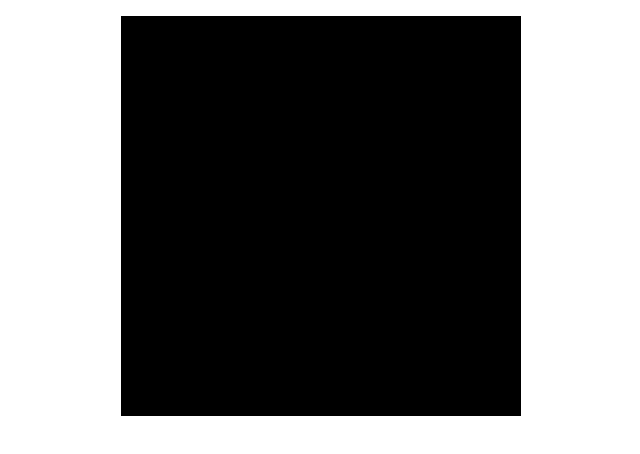
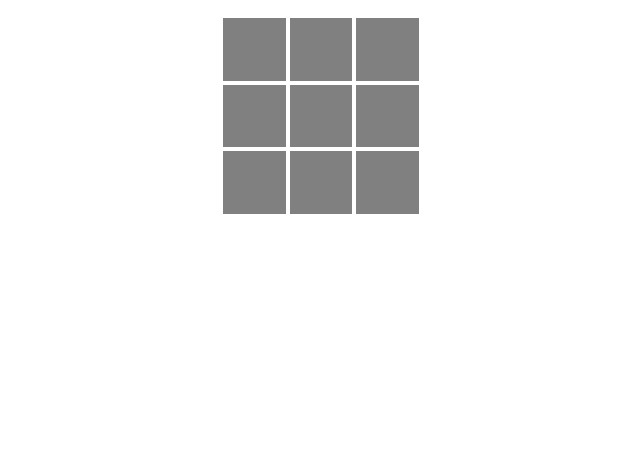
Before and after one commit to CarnunMP/react-toybox, a React (Create React App) app: page / in a window 1280 px wide. Shown: the top 454 px of the page, without its empty margins (319-959 px from the left). Built offline with nearby package versions, Linux system fonts and the light colour scheme.

Commit message:
HilbertCurve.js -> .jsx; styles moved into HilbertCurve.jsx; toybox inner folder structure flattened; added TicTacToe.jsx and made a start on grid.

```diff
--- a/package.json
+++ b/package.json
@@ -6,6 +6,7 @@
     "@testing-library/jest-dom": "^4.2.4",
     "@testing-library/react": "^9.5.0",
     "@testing-library/user-event": "^7.2.1",
+    "konva": "^4.2.2",
     "react": "^16.13.1",
     "react-dom": "^16.13.1",
     "react-scripts": "3.4.1",
--- a/src/App.js
+++ b/src/App.js
@@ -1,11 +1,13 @@
 import React from 'react';
 
-import HilbertCurve from './toybox/hilbert-curves/HilbertCurve';
+import HilbertCurve from './toybox/HilbertCurve';
+import TicTacToe from './toybox/TicTacToe';
 
 export default function App() {
   return (
     <div className="App">
-      <HilbertCurve iterations={1} />
+      {/* <HilbertCurve iterations={2} /> */}
+      <TicTacToe />
     </div>
   );
 }
--- /dev/null
+++ b/src/toybox/HilbertCurve.jsx
@@ -0,0 +1,111 @@
+import React, { useState, useEffect } from 'react';
+import Konva from 'konva';
+
+import styled from 'styled-components';
+
+const StyledContainerDiv = styled.div`
+  width: 200px;
+  height: 200px;
+  background: black;
+  margin: 1rem auto;
+`;
+
+export default function HilbertCurve({ iterations }){
+  const [points, setPoints] = useState([]);
+
+  useEffect(() => {
+    generatePoints();
+  }, [])
+
+  const generatePoints = () => {
+    const basePoints = [[0, 0], [0, 1],
+                        [1, 1], [1, 0]];
+
+    if (iterations <= 1) {
+      setPoints(basePoints);
+    } else {
+      const pointsArray = new Array(Math.pow(2, iterations * 2));
+      basePoints.forEach((point, i) => { pointsArray[i] = point });
+
+      let iteration = 2;
+      while (iteration <= iterations) {
+        // copy current 'base points' (from prev iteration) into rest of array
+        const prevIterationSize = Math.pow(2, iteration);
+
+        for (let i = 0; i < 3; i++) {
+          for (let j = 0; j < prevIterationSize; j++) {
+            if (i === 0) { // third quadrant
+              pointsArray[prevIterationSize + j] = [pointsArray[j][0], pointsArray[j][1] + prevIterationSize];
+            } else if (i === 1) { // fourth quadrant
+              pointsArray[(2 * prevIterationSize) + j] = [pointsArray[j][0] + prevIterationSize, pointsArray[j][1] + prevIterationSize];
+            } else { // second quadrant
+              pointsArray[(3 * prevIterationSize) + j] = [pointsArray[j][0] + prevIterationSize, pointsArray[j][1]];
+            }
+          }
+        }
+        debugger
+        // rotate first and second 'quadrants'
+        const rotatedFirstQuadrant = [];
+        for (let i = Math.sqrt(prevIterationSize) - 1; i >= 0; i--) {
+          rotatedFirstQuadrant.push(pointsArray[i]);
+          rotatedFirstQuadrant.push(pointsArray[i + Math.sqrt(prevIterationSize)]);
+        }
+        rotatedFirstQuadrant.forEach((point, i) => { pointsArray[i] = point });
+
+        const rotatedSecondQuadrant = [];
+        for (let i = Math.sqrt(prevIterationSize); i < prevIterationSize; i++) {
+          rotatedSecondQuadrant.push(pointsArray[i]);
+          rotatedSecondQuadrant.push(pointsArray[i - Math.sqrt(prevIterationSize)]);
+        }
+        rotatedSecondQuadrant.forEach((point, i) => { pointsArray[Math.sqrt(prevIterationSize) + i] = point })
+
+        iteration++;
+
+        // swap order in list of second and third quadrant
+        // const temp = pointsArray.slice(Math.sqrt(prevIterationSize), Math.sqrt(prevIterationSize) * 2 + 1);
+        // for (let i = Math.prevIterationSize + 1; i <= Math.prevIterationSize + 2; i++) {
+        //   pointsArray[i] = pointsArray[i + Math.sqrt(prevIterationSize)];
+        //   pointsArray[i + Math.sqrt(prevIterationSize)] = temp[i];
+        // }
+      }
+
+      setPoints(pointsArray);
+    }
+  };
+
+  const drawPoints = () => {
+    const stageWidth = 200;
+    const stageHeight = 200;
+
+    const stage = new Konva.Stage({
+      container: '.konva-container',
+      width: stageWidth,
+      height: stageHeight
+    });
+
+    const layer = new Konva.Layer();
+
+    const scaledPoints = points.map(point => [point[0] * stageWidth/Math.sqrt(points.length) + stageWidth/(2 * Math.sqrt(points.length)), point[1] * stageHeight/Math.sqrt(points.length) + stageWidth/(2 * Math.sqrt(points.length))])
+    for (let i = 0; i < scaledPoints.length/4 - 1; i++) {
+      const line = new Konva.Line({
+        points: [...scaledPoints[i], ...scaledPoints[i + 1]],
+        stroke: 'white',
+        strokeWidth: 2
+      });
+
+      layer.add(line);
+    }
+
+    console.log(layer)
+    stage.add(layer);
+  }
+
+  return (
+    <StyledContainerDiv>
+      <div
+        ref={ref => drawPoints(ref)}
+        className='konva-container'
+      />
+    </StyledContainerDiv>
+  )
+}
--- /dev/null
+++ b/src/toybox/TicTacToe.jsx
@@ -0,0 +1,48 @@
+import React, { useState } from 'react';
+
+import styled from 'styled-components';
+
+const StyledTicTacToe = styled.div`
+  width: 200px;
+  height: 200px;
+  background: grey;
+  margin: 1rem auto;
+
+  display: flex;
+  flex-direction: column;
+  justify-content: space-evenly;
+
+  .row {
+    width: 100%;
+    flex-grow: 1;
+
+    display: flex;
+    flex-direction: row;
+
+    .square {
+      border: 2px solid white;
+      flex-grow: 1;
+    }
+  }
+
+`;
+
+export default function TicTacToe(props) {
+  const newGrid = [[null, null, null],
+                   [null, null, null],
+                   [null, null, null]];
+
+  const [grid, setGrid] = useState(newGrid);
+
+  return (
+    <StyledTicTacToe>
+      {grid.map((row, i) => (
+        <div className='row' key={i}>
+          {grid.map((col, j) => (
+            <div className='square' key={j}/>
+          ))}
+        </div>
+      ))}
+    </StyledTicTacToe>
+  )
+}
--- a/src/toybox/hilbert-curves/HilbertCurve.js
+++ /dev/null
@@ -1,20 +0,0 @@
-import React, { useState, useEffect } from 'react';
-import { StyledContainerDiv } from './styles';
-
-export default function HilbertCurve({ iterations }){
-  const [points, setPoints] = useState([]);
-
-  useEffect(() => {
-    generatePoints(iterations);
-  }, [])
-
-  const generatePoints = iterations => {
-
-  };
-
-  return (
-    <StyledContainerDiv>
-
-    </StyledContainerDiv>
-  )
-}
--- a/src/toybox/hilbert-curves/styles.js
+++ /dev/null
@@ -1,8 +0,0 @@
-import styled from 'styled-components';
-
-export const StyledContainerDiv = styled.div`
-  width: 25rem;
-  height: 25rem;
-  background: black;
-  margin: 1rem auto;
-`;
```
Also changed, not shown: 1 other file (tests, documents, lock files or other folders).
